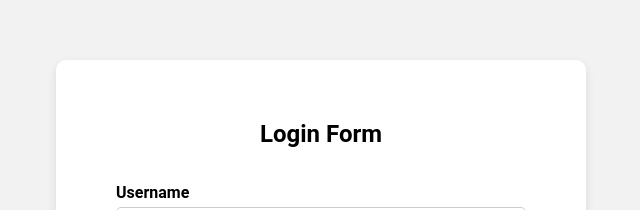
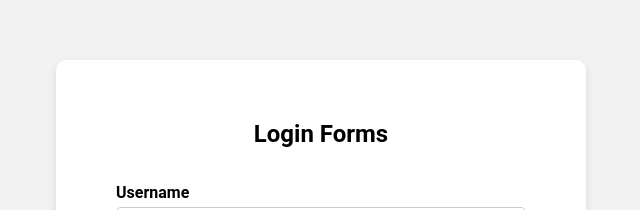
Before and after one commit to krdgopinath/React-CRUD-with-nodeJS, a React (Vite) app in the folder client/: page / in a window 1280 px wide. Shown: the part 118-328 px from the top of the page, without its empty margins (319-959 px from the left). Built offline with nearby package versions, Linux system fonts and the light colour scheme.

Commit message:
Built in and Login

```diff
--- a/client/src/LoginForm.tsx
+++ b/client/src/LoginForm.tsx
@@ -31,7 +31,7 @@ const LoginForm = () => {
         <form className='login-form'>
            { error && ( <div className='error'>{error}</div>)}
             <div className='form-row'>
-              <h2>Login Form</h2>
+              <h2>Login Forms</h2>
             </div>
             <div className='form-row'>
                 <label htmlFor='uname'>Username</label>
```
